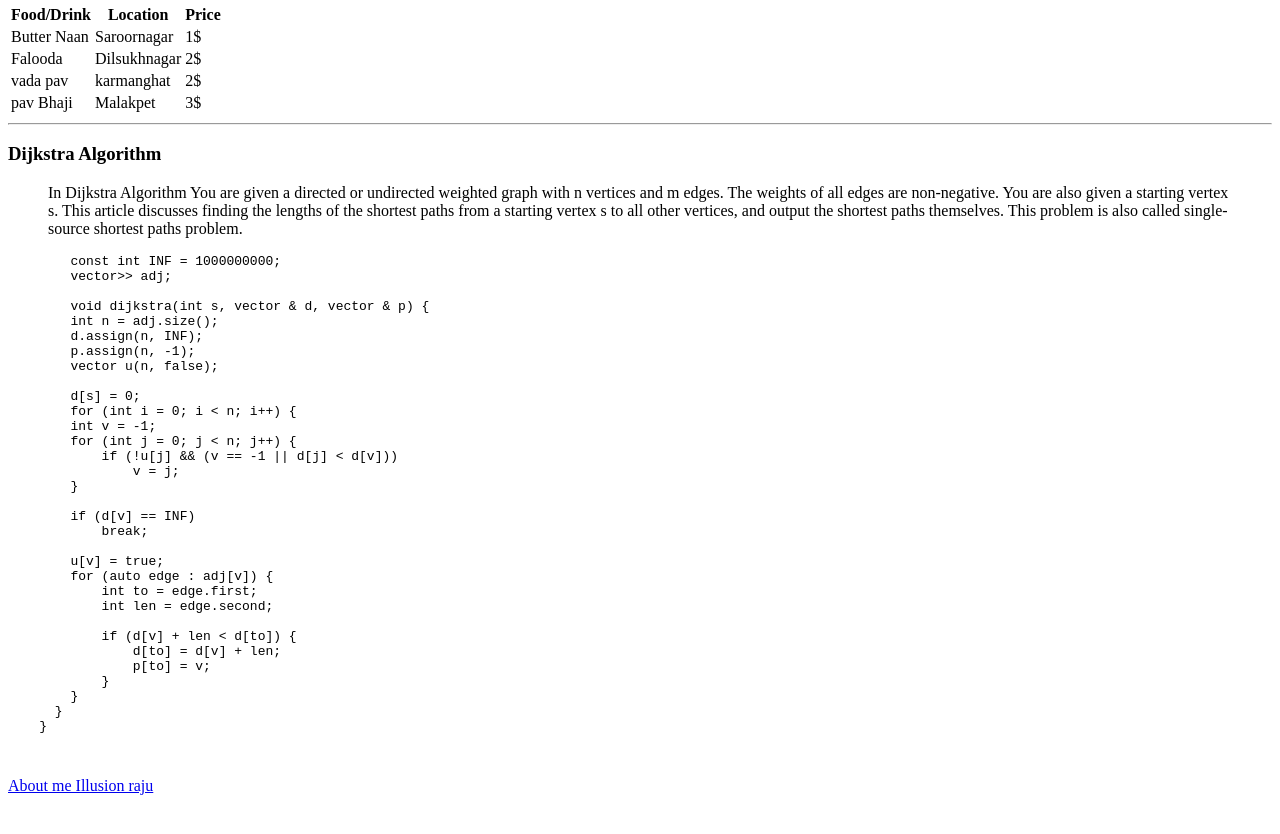
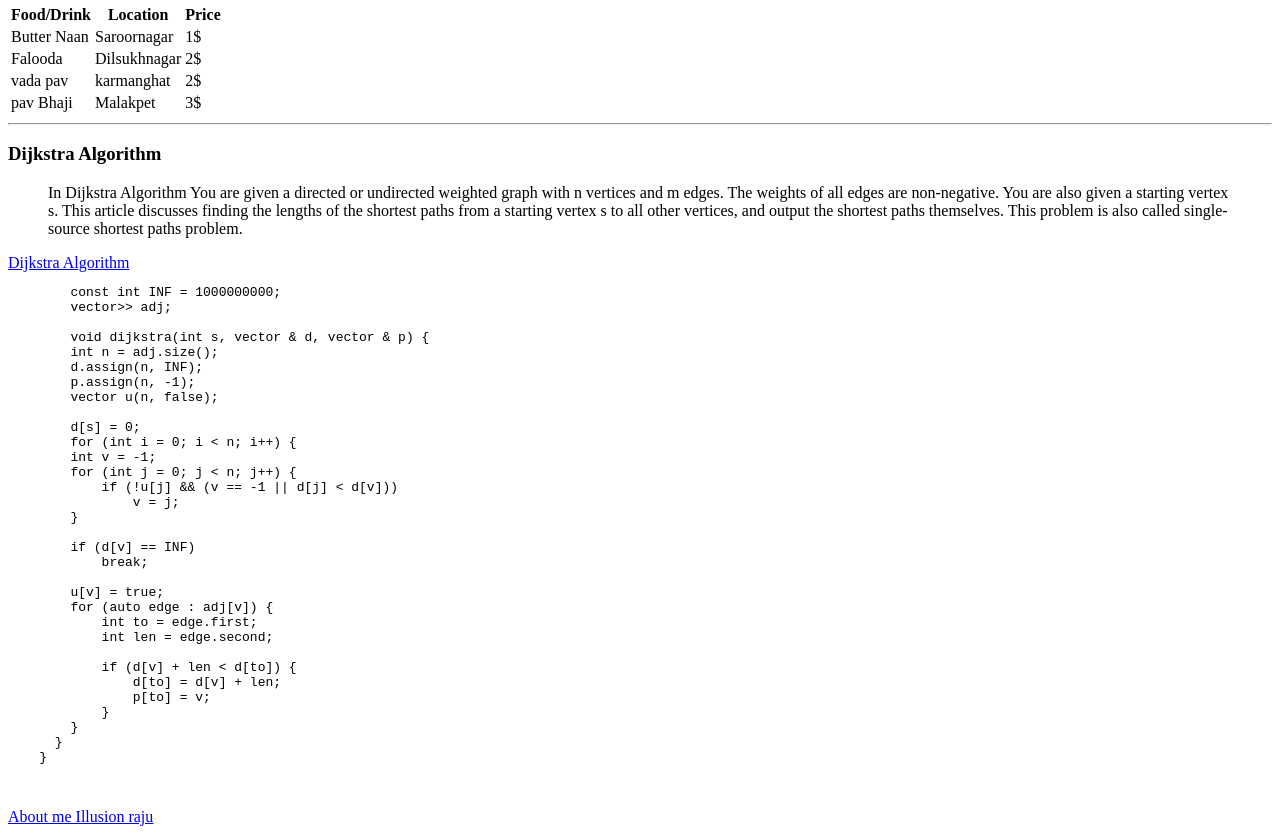
Before and after one commit to 44-563-WebApps-F21/webapps-f21-assignment-3-vammshiee, a plain HTML site: page index.html in a window 1280 px wide. Shown: the part 661-1495 px from the top of the page. Before the commit the page ends 1464 px from the top, so only its background shows below. Drawn offline with Linux system fonts and the light colour scheme.

Commit message:
added quick link

```diff
--- a/index.html
+++ b/index.html
@@ -80,6 +80,8 @@
      In Dijkstra Algorithm You are given a directed or undirected weighted graph with n vertices and m edges. The weights of all edges are non-negative. You are also given a starting vertex s. This article discusses finding the lengths of the shortest paths from a starting vertex s to all other vertices, and output the shortest paths themselves.
     This problem is also called single-source shortest paths problem.
     </blockquote>
+      <a href="https://en.wikipedia.org/wiki/Dijkstra%27s_algorithm">Dijkstra Algorithm</a>
+
 
     <pre>
         const int INF = 1000000000;
```
